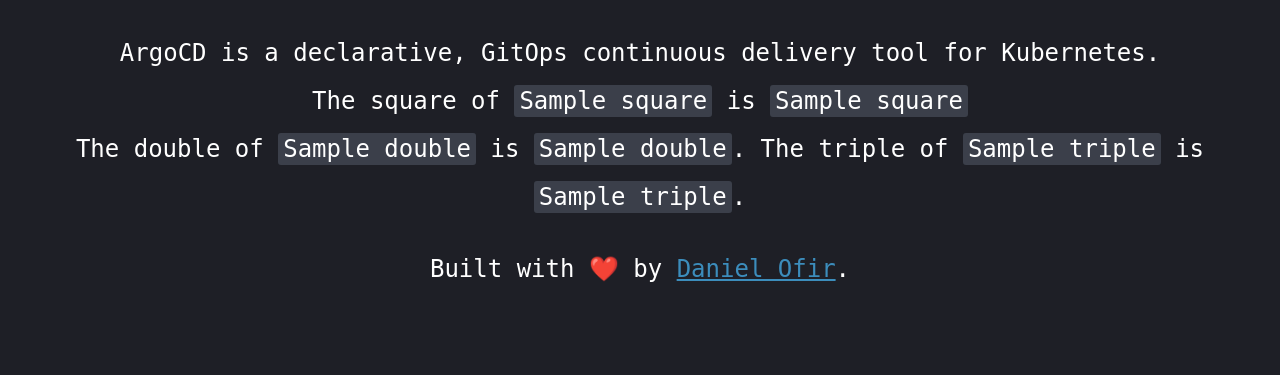
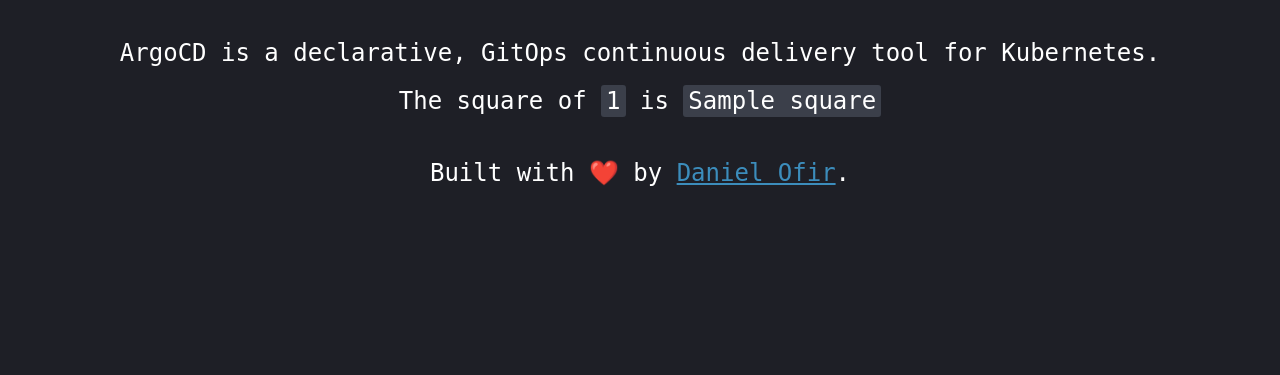
Before and after one commit to DanielOfir/random-generator, a Flask app: template templates/index.html in a window 1280 px wide. Shown: the part 597-972 px from the top of the page. After the commit the page ends 783 px from the top, so only its background shows below. Run offline with Flask 2, Linux system fonts and the light colour scheme; the template is opened without the code that fills it: most values are stand-ins (such as "Sample title", 1, 10 or a date in 2020).

Commit message:
fixing formats

```diff
--- a/app.py
+++ b/app.py
@@ -7,16 +7,12 @@
 @app.route('/')
 def generate_random():
 
-    possible_manipulations = ['square', 'double', 'triple']
-    random_numbers = []
-    for manipulation in possible_manipulations:
-        # Send a POST request to the second microservice with the random number
-        num = random.randint(1, 1000)
-        random_numbers.append(num)
-    res = requests.post('http://manipulator-stage:80/manipulator', json={'nums': random_numbers})
+    # Send a POST request to the second microservice with the random number
+    num = random.randint(1, 1000)
+    res = requests.post('http://manipulator-stage:80/manipulator', json={'num': num})
     outcome = res.json()
 
-    return render_template('index.html', nums=outcome)
+    return render_template('index.html', num=outcome)
 
 
 if __name__ == '__main__':
--- a/templates/index.html
+++ b/templates/index.html
@@ -41,9 +41,7 @@
     <img class="image" src="https://cncf-branding.netlify.app/img/projects/argo/stacked/color/argo-stacked-color.png" alt="ArgoCD Logo" width="300" height="420">
     <p>
         ArgoCD is a declarative, GitOps continuous delivery tool for Kubernetes.<br>
-        The square of <code>{{ nums["square"] }}</code> is <code>{{ square }}</code><br>
-        The double of <code>{{ nums["double"] }}</code> is <code>{{ double }}</code>.
-        The triple of <code>{{ nums["triple"] }}</code> is <code>{{ triple }}</code>.
+        The square of <code>{{ num }}</code> is <code>{{ square }}</code><br>
     </p>
     <p>
         Built with ❤️ by <a href="https://github.com/DanielOfir">Daniel Ofir</a>.
```
